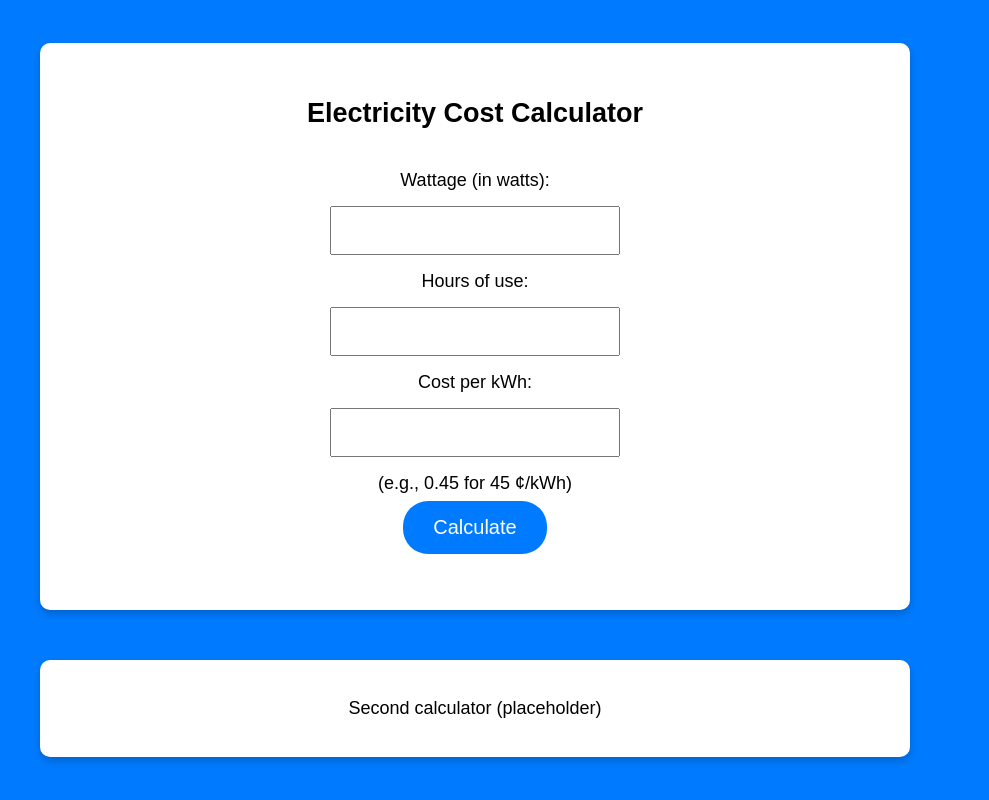
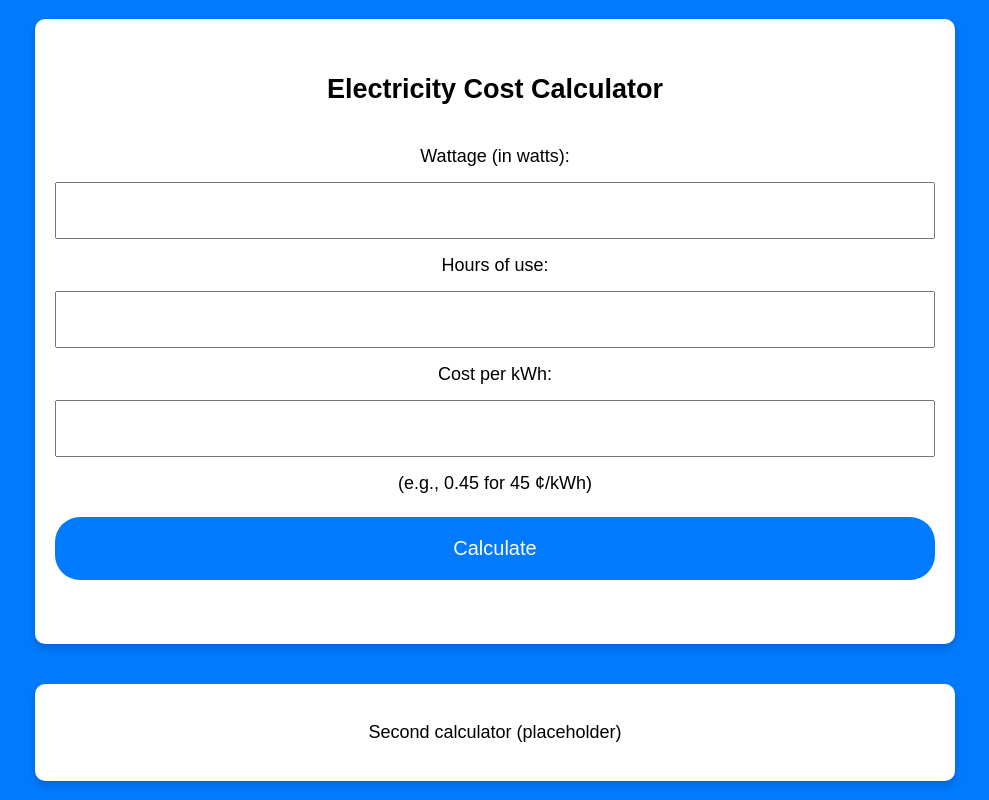
Before and after one commit to c9obvi/electrical-estimator, a Flask app: page / in a window 1280 px wide. Shown: the whole page, without its empty margins (165-1154 px from the left). Run offline with Flask 3, Linux system fonts and the light colour scheme.

Commit message:
responsiveness code added

```diff
--- a/static/styles.css
+++ b/static/styles.css
@@ -94,4 +94,21 @@ button#calculateButton:hover {
     #card1, #card2 {
         margin: 15px; /* Adds margin to the sides of the cards */
     }
+    #card1, #card2 {
+        margin: 10px; /* Adds margin around the cards */
+        width: calc(100% - 20px); /* Subtract the total margin from the width */
+    }
+
+    input[type="number"], button#calculateButton {
+        width: 100%; /* Full width */
+        padding: 16px; /* Larger padding */
+        font-size: 18px; /* Larger text */
+        margin: 8px 0; /* Space between inputs */
+    }
+
+    button#calculateButton {
+        padding: 20px; /* Larger button */
+        font-size: 20px; /* Larger button text */
+        margin-top: 16px; /* More space above the button */
+    }
 }
```
